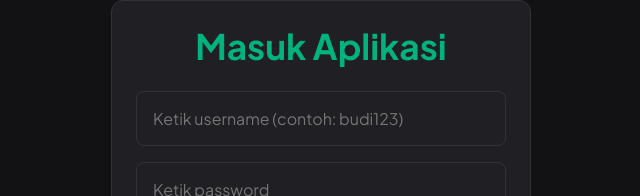
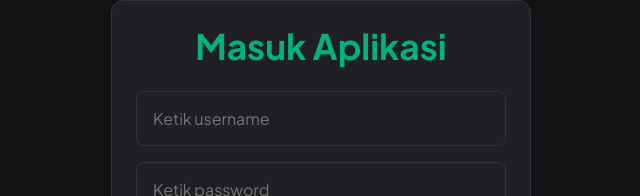
Before and after one commit to 085727956887/home, a React (Vite) app: page / in a window 1280 px wide. Shown: the part 159-355 px from the top of the page, without its empty margins (319-959 px from the left). Built offline with nearby package versions, Linux system fonts and the light colour scheme; what groq-sdk would draw is missing.

Commit message:
test pertama part 5

```diff
--- a/src/Auth.jsx
+++ b/src/Auth.jsx
@@ -133,7 +133,7 @@ export default function Auth() {
           {/* 👤 KOLOM USERNAME (Muncul di Daftar & Login) */}
           <textarea
             rows={1}
-            placeholder="Ketik username (contoh: budi123)"
+            placeholder="Ketik username"
             value={username}
             onChange={(e) => setUsername(e.target.value.replace(/\s+/g, ''))}
             style={{ resize: 'none' }}
```
